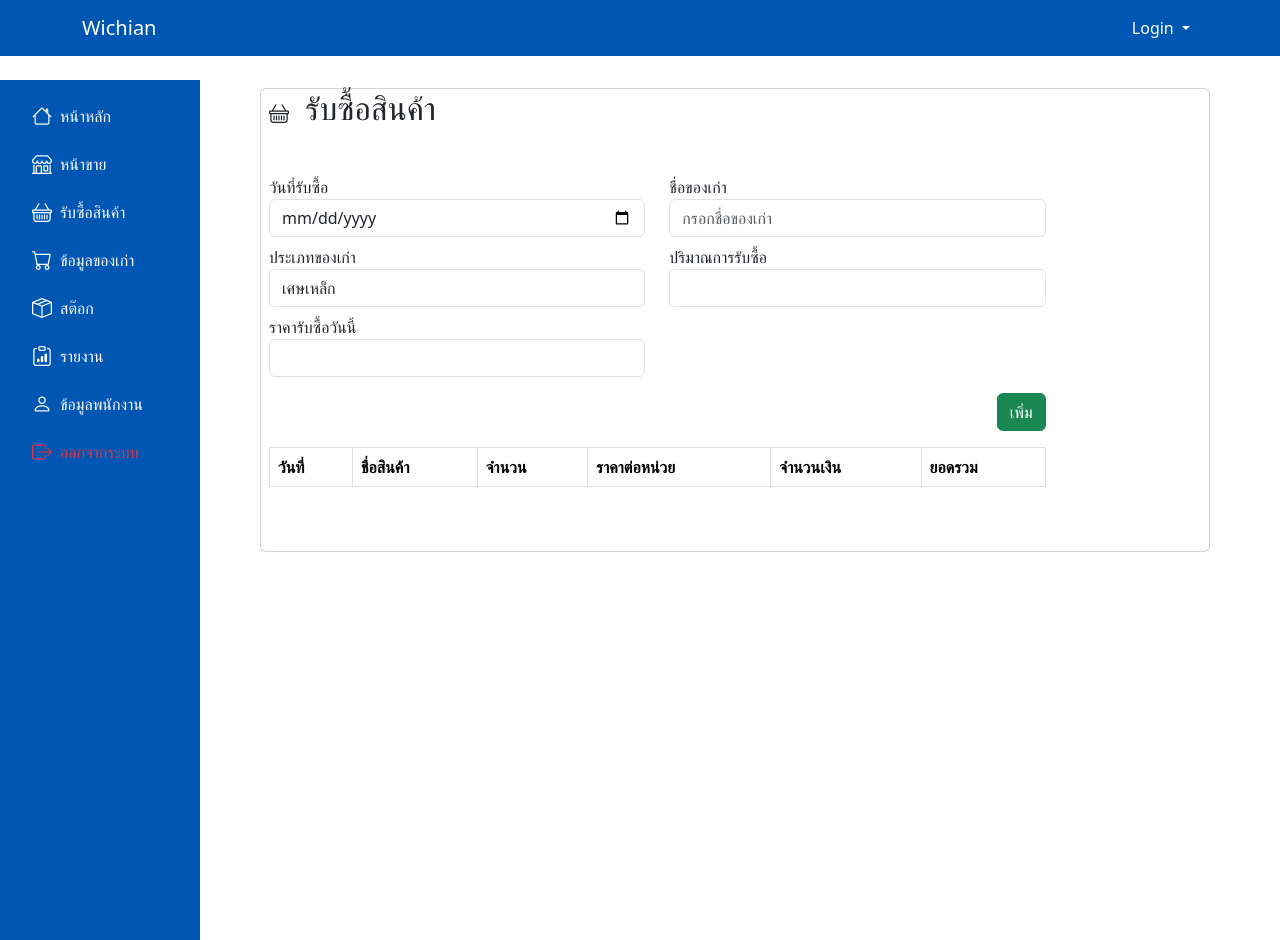
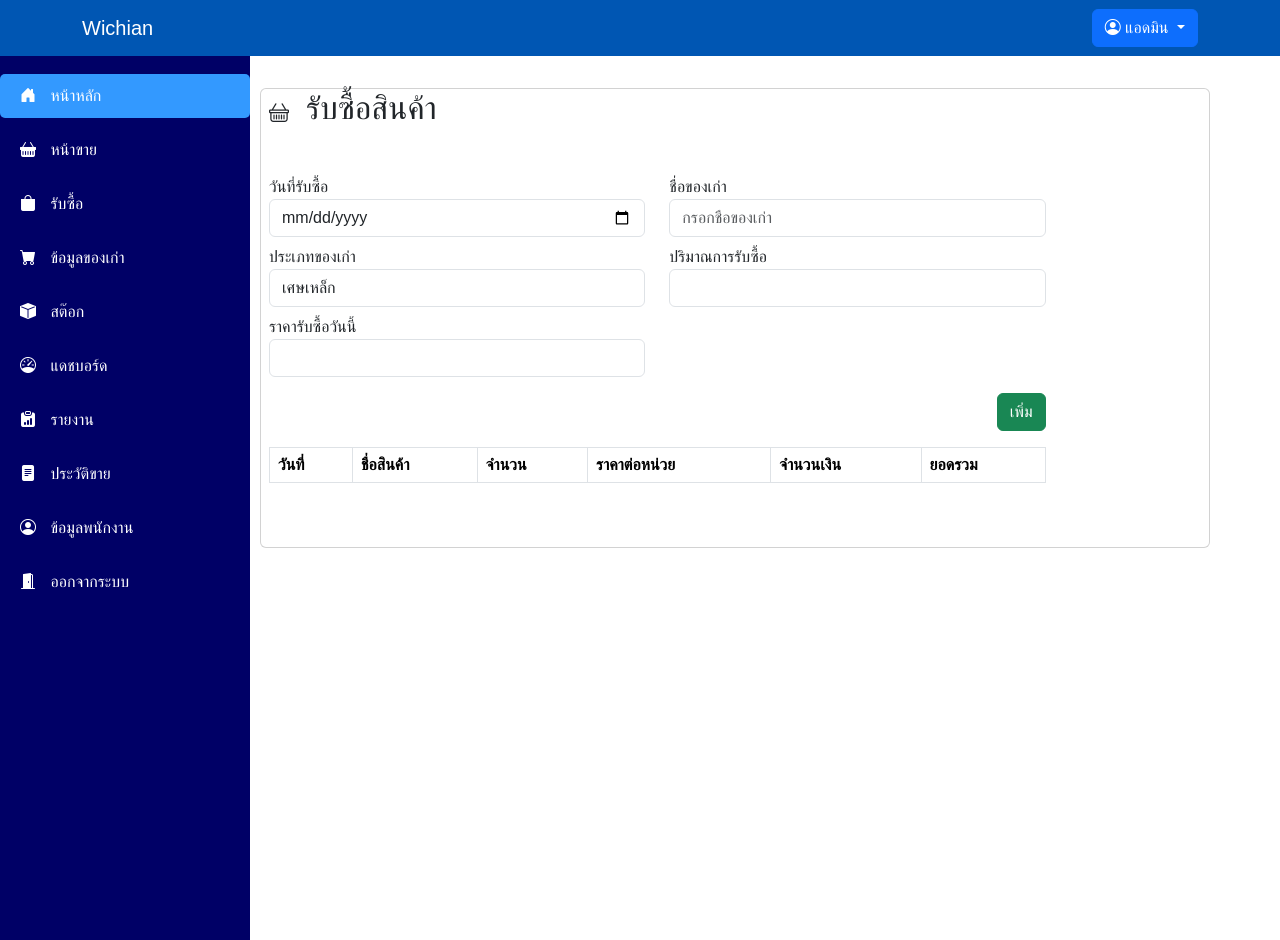
Before and after one commit to leenkun27/projectgreen, a PHP site: page /Admin/buy_admin.php in a window 1280 px wide. Run offline with PHP 8.4, Linux system fonts and the light colour scheme; lists and menus that the app fills with data are empty; some libraries are stand-ins or nearby versions.

Commit message:
แก้ไขหน้าต่างๆ

```diff
--- a/header_admin.php
+++ b/header_admin.php
@@ -1,27 +1,34 @@
 <style>
     /* กำหนดให้ navbar อยู่เหนือสุด */
     .custom-navbar {
-        background-color: #0056b3; /* สี navbar */
-        z-index: 1030; /* ให้ navbar อยู่บนสุด */
+        background-color: #0056b3;
+        /* สี navbar */
+        z-index: 1030;
+        /* ให้ navbar อยู่บนสุด */
     }
 
     /* เพิ่ม margin-top ให้กับเนื้อหาหลัก เพื่อไม่ให้ถูก navbar บัง */
     .content {
-        margin-top: 120px; /* ปรับให้พอดีกับความสูงของ navbar */
-        padding-left: 220px; /* ระยะห่างจาก Sidebar */
+        margin-top: 120px;
+        /* ปรับให้พอดีกับความสูงของ navbar */
+        padding-left: 220px;
+        /* ระยะห่างจาก Sidebar */
         padding-top: 20px;
     }
 
     /* ปรับตำแหน่งของ sidebar */
     .sidebar {
         position: fixed;
-        top: 80px; /* ขยับ sidebar ลงมาจากด้านบน (navbar) */
+        top: 80px;
+        /* ขยับ sidebar ลงมาจากด้านบน (navbar) */
         left: 0;
         width: 200px;
         height: 100%;
         background-color: #0056b3;
-        z-index: 1020; /* ให้ sidebar อยู่ล่างกว่า navbar */
-        padding-top: 20px; /* เพิ่มระยะห่างด้านบนของ sidebar */
+        z-index: 1020;
+        /* ให้ sidebar อยู่ล่างกว่า navbar */
+        padding-top: 20px;
+        /* เพิ่มระยะห่างด้านบนของ sidebar */
     }
 </style>
 
@@ -43,16 +50,18 @@
                 <!-- เมนูข้อมูลผู้ใช้ -->
                 <ul class="navbar-nav ms-auto mb-2 mb-lg-0">
                     <li class="nav-item dropdown">
-                        <a class="nav-link dropdown-toggle text-white" href="#" role="button" data-bs-toggle="dropdown" aria-expanded="false">
-                            Login
-                        </a>
-                        <ul class="dropdown-menu">
-                            <li><a class="dropdown-item" href="login.php">ลงชื่อเข้าใช้</a></li>
-                            <li><a class="dropdown-item" href="#">เกี่ยวกับ</a></li>
-                        </ul>
+                        <button class="btn btn-primary dropdown-toggle" type="button" id="dropdownMenuButton" data-bs-toggle="dropdown" aria-expanded="false">
+                            <i class="bi bi-person-circle"></i> แอดมิน
+                        </button>
+                        <ul class="dropdown-menu" aria-labelledby="dropdownMenuButton">
+                            <li class="dropdown-header">เมนูผู้ใช้งาน</li>
+                            <li><a class="dropdown-item" href="../Admin/staff_admin.php"><i class="bi bi-person"></i> ข้อมูลพนักงาน</a></li>
+                            <li><a class="dropdown-item text-danger" href="#"><i class="bi bi-box-arrow-right"></i> ออกจากระบบ</a></li>
                     </li>
                 </ul>
             </div>
+
+
         </div>
     </nav>
 </div>
--- a/index.php
+++ b/index.php
@@ -29,7 +29,7 @@
 
 <body>
     <div class="container-fluid p-0">
-        <?php include './header.php'; ?>
+        <?php include './header_admin.php'; ?>
         <!-- ส่วนเนื้อหา -->
         <div class="row align-items-center custom-bg" style="min-height: 80vh;">
             <!-- คอนเทนต์ทางซ้าย -->
--- a/menu_admin.php
+++ b/menu_admin.php
@@ -1,53 +1,101 @@
-<style>
-    /* เพิ่มสีพื้นหลังและการเปลี่ยนแปลงสีของตัวอักษรเมื่อ hover /
-.sidebar .nav-link:hover {
-    background-color: #007bff; / เปลี่ยนสีพื้นหลังเมื่อ hover /
-    color: white; / เปลี่ยนสีตัวอักษรเมื่อ hover /
-    transition: background-color 0.3s ease, color 0.3s ease; / ทำให้การเปลี่ยนแปลงมีความนุ่มนวล */
-    }
-</style>
+<!DOCTYPE html>
+<html lang="en">
 
+<head>
+    <meta charset="UTF-8">
+    <meta name="viewport" content="width=device-width, initial-scale=1.0">
+    <title>Sidebar</title>
+    <link href="https://cdn.jsdelivr.net/npm/bootstrap@5.3.3/dist/css/bootstrap.min.css" rel="stylesheet">
+    <link href="https://cdn.jsdelivr.net/npm/bootstrap-icons/font/bootstrap-icons.css" rel="stylesheet">
+    <style>
 
-<!-- Sidebar -->
-<ul class="nav flex-column sidebar p-3 vh-100 position-fixed">
-    <li class="nav-item mb-2">
-        <a href="../Admin/admin_dashboard.php" class="nav-link text-white d-flex align-items-center">
-            <i class="bi-house fs-5 me-2"></i> <span>หน้าหลัก</span>
-        </a>
-    </li>
-    <li class="nav-item mb-2">
-        <a href="./sale_admin.php" class="nav-link text-white d-flex align-items-center">
-            <i class="bi bi-shop fs-5 me-2"></i> <span>หน้าขาย</span>
-        </a>
-    </li>
-    <li class="nav-item mb-2">
-        <a href="./buy_admin.php" class="nav-link text-white d-flex align-items-center">
-            <i class="bi-basket fs-5 me-2"></i> <span>รับซื้อสินค้า</span>
-        </a>
-    </li>
-    <li class="nav-item mb-2">
-        <a href="./product_admin.php" class="nav-link text-white d-flex align-items-center">
-            <i class="bi-cart fs-5 me-2"></i> <span>ข้อมูลของเก่า</span>
-        </a>
-    </li>
-    <li class="nav-item mb-2">
-        <a href="./stock_admin.php" class="nav-link text-white d-flex align-items-center">
-            <i class="bi bi-box-seam fs-5 me-2"></i> <span>สต๊อก</span>
-        </a>
-    </li>
-    <li class="nav-item mb-2">
-        <a href="./report_admin.php" class="nav-link text-white d-flex align-items-center">
-            <i class="bi-clipboard-data fs-5 me-2"></i> <span>รายงาน</span>
-        </a>
-    </li>
-    <li class="nav-item mb-2">
-        <a href="./staff_admin.php" class="nav-link text-white d-flex align-items-center">
-            <i class="bi bi-person fs-5 me-2"></i> <span>ข้อมูลพนักงาน</span>
-        </a>
-    </li>
-    <li class="nav-item">
-        <a href="logout.php" class="nav-link text-danger d-flex align-items-center">
-            <i class="bi-box-arrow-right fs-5 me-2"></i> <span>ออกจากระบบ</span>
-        </a>
-    </li>
-</ul>
+        body {
+            font-family: 'Arial', sans-serif;
+            margin: 0;
+            padding: 0;
+        }
+
+        .sidebar {
+            height: 100vh;
+            width: 250px;
+            background-color: #000066;
+            color: #fff;
+            position: fixed;
+            top: 0;
+            left: 0;
+            display: flex;
+            flex-direction: column;
+            padding: 20px 0;
+        }
+
+        .sidebar .logo {
+            font-size: 24px;
+            font-weight: bold;
+            text-align: center;
+            margin-bottom: 20px;
+        }
+
+        .sidebar ul {
+            list-style: none;
+            padding: 0;
+            margin: 0;
+        }
+
+        .sidebar ul li {
+            margin: 10px 0;
+        }
+
+        .sidebar ul li a {
+            text-decoration: none;
+            color: #fff;
+            padding: 10px 20px;
+            border-radius: 5px;
+            display: block;
+            transition: background-color 0.3s ease;
+        }
+
+        .sidebar ul li a:hover {
+            background-color: #3399FF;
+        }
+
+        .sidebar ul li a.active {
+            background-color: #3399FF;
+        }
+
+        .sidebar ul li a i {
+            margin-right: 10px;
+        }
+
+        .content {
+            margin-left: 250px;
+            padding: 20px;
+        }
+
+    </style>
+</head>
+
+<body>
+    <div class="sidebar">
+        <div class="logo">
+            <i class="bi bi-grid-3x3-gap-fill"></i>
+        </div>
+        <ul>
+            <li><a href="index.php" class="active"><i class="bi bi-house-door-fill"></i> หน้าหลัก</a></li>
+            <li><a href="../Admin/sale_admin.php"><i class="bi bi-basket-fill"></i> หน้าขาย</a></li>
+            <li><a href="../Admin/buy_admin.php"><i class="bi bi-bag-fill"></i> รับซื้อ</a></li>
+            <li><a href="../Admin/product_admin.php"><i class="bi bi-cart-fill"></i> ข้อมูลของเก่า</a></li>
+            <li><a href="../Admin/stock_admin.php"><i class="bi bi-box-fill"></i> สต๊อก</a></li>
+            <li><a href="../Admin/dashboard_sale_admin.php"><i class="bi bi-speedometer"></i> แดชบอร์ด</a></li>
+            <li><a href="../Admin/report_admin.php"><i class="bi bi-clipboard-data-fill"></i> รายงาน</a></li>
+            <li><a href="../Admin/history_sale_admin.php"><i class="bi bi-file-text-fill"></i> ประวัติขาย</a></li>
+            <li><a href="../Admin/staff_admin.php"><i class="bi bi-person-circle"></i> ข้อมูลพนักงาน</a></li>
+            <li><a href="#"><i class="bi bi-door-open-fill"></i> ออกจากระบบ</a></li>
+        </ul>
+    </div>
+    <div class="content">
+        <h1>Dashboard</h1>
+        <p>นี่คือพื้นที่เนื้อหา</p>
+    </div>
+</body>
+
+</html>
```
Also changed, not shown: menu_emp.php (+94 -49 lines).
